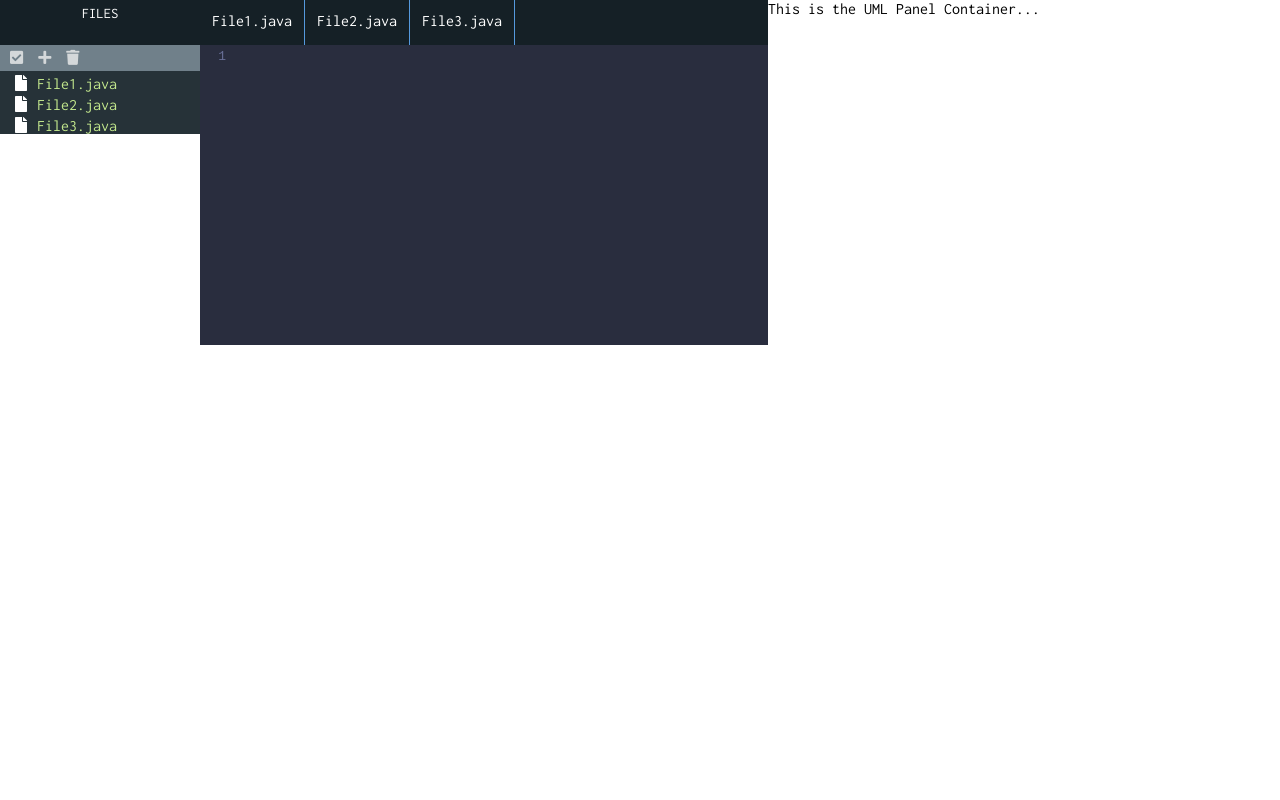
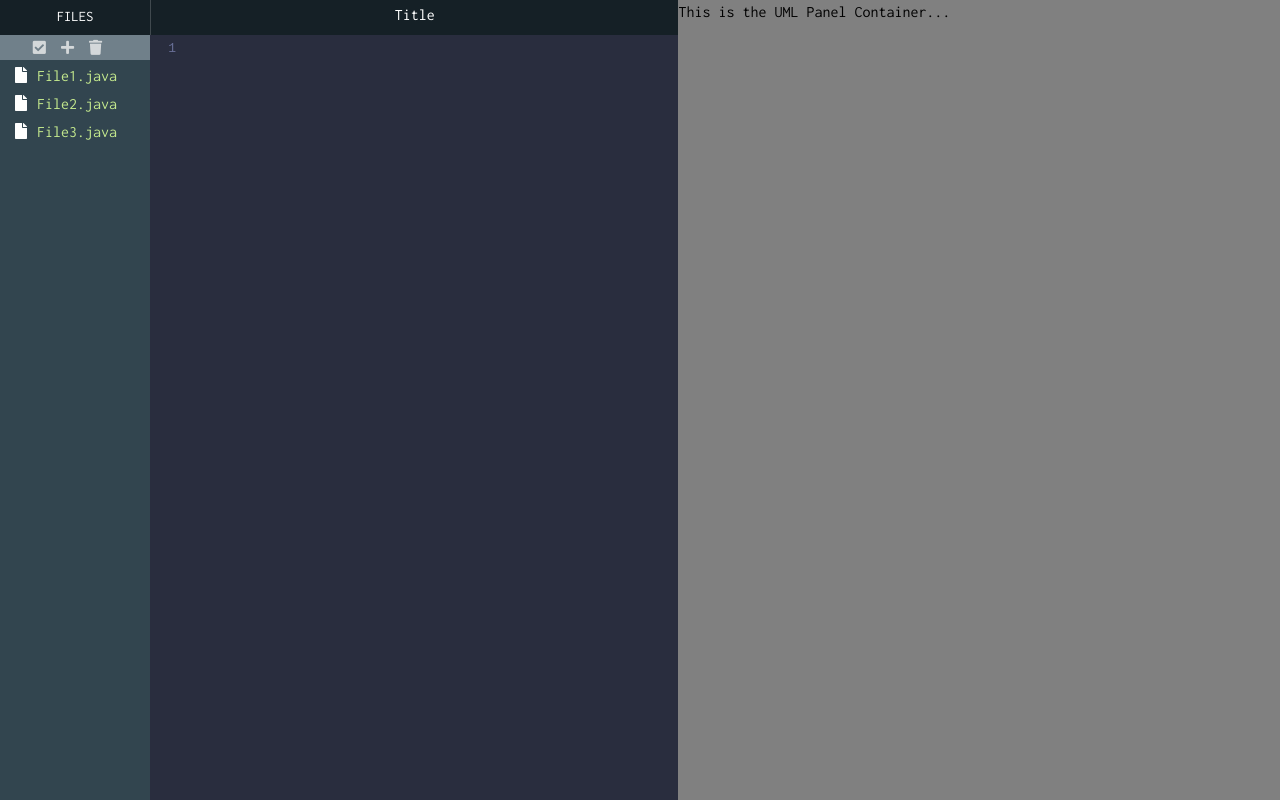
Before and after one commit to c3ko/umlify-front-v2, a React (Create React App) app: page / in a window 1280 px wide. Built offline with nearby package versions, Linux system fonts and the light colour scheme.

Commit message:
removed scroll from y-axis

```diff
--- a/src/styles/code_pane.scss
+++ b/src/styles/code_pane.scss
@@ -1,5 +1,6 @@
-$top-bar-height: 45px;
-
+$top-bar-height: 35px;
+$toolbar-height: 25px;
+$dark-colour: #152026;
 button {
     padding: 0;
     border: none;
@@ -11,23 +12,42 @@ ul {
 }
 
 .code-panel-container {
-    width: 60%;
+
     display: flex;
+    height: 100%;
+
     .file-panel-container {
-        min-width: 200px;
-        max-width: 300px;
+        display: flex;
+        flex-direction: column;
+        min-width: 150px;
+        max-width: 250px;
 
+
+        .file-panel-list {
+            flex-grow: 1;
+        }
     }
 
     .code-entry-container {
-        display: inline-block;
-        flex-grow: 1;
+        display: flex;
+        flex-direction: column;
 
+        flex-grow: 1; // fill remaining width of code-panel-container
+
+        //height: 100%;
+        align-self: stretch;
     }
+
+
 }
 
+
+.CodeMirror {
+    //height: calc(100vh - 35 - 25);
+    height: calc(100vh - 35px);
+}
 p.file-panel-title {
-    background-color: #152026;
+    background-color: $dark-colour;
     color: white;
     text-align: center;
     padding-top: 5px;
@@ -36,12 +56,13 @@ p.file-panel-title {
     height: $top-bar-height;
 
 }
+
+
 .file-panel-list {
     margin: 0;
+    background: #32454f;
+    .file-panel-item {
 
-    background: #263238;
-
-    .file-panel-item {
         cursor: pointer;
         padding-top: 4px;
         padding-left: 15px;
@@ -80,8 +101,11 @@ p.file-panel-title {
     display: flex;
     flex-wrap: nowrap;
 
+    height: $toolbar-height;
     background: #70808a;
-    padding: 5px 10px 5px 10px;
+    justify-content: center;
+
+
 
     i {
         font-size: 15px;
@@ -99,37 +123,13 @@ p.file-panel-title {
 
 }
 
-ul.file-tab-list {
+.current-file-title {
 
-    display: flex;
-    flex-wrap: nowrap;
-    justify-content: start;
     height: $top-bar-height;
-    background: #152026;
-
-
-    li {
-        cursor: pointer;
-        text-align: center;
-        padding: 12px;
-
-        min-width:100px;
-        border-right: 1px solid #59d;
-
-    }
-
-    :last-child {
-        border-left: none;
-    }
-
-    &.active {
-
-    }
-
-    .file-tab-item {
-
-        color: white;
-
-
-    }
+    background: $dark-colour;
+    color: white;
+    text-align: center;
+    padding-top: 3px;
+    border-left: 1px solid;
+    border-color: rgba(238,238,238, 0.2);
 }
--- a/src/styles/main.scss
+++ b/src/styles/main.scss
@@ -3,6 +3,8 @@
 @import url('https://fonts.googleapis.com/css?family=Nunito:400,700');
 
 @import url('https://fonts.googleapis.com/css?family=Inconsolata&display=swap');
+
+@import 'reset.scss';
 /*
 
 // Update Bulma's global variables
@@ -46,6 +48,20 @@ body {
 
 .App {
     display: flex;
+    overflow: hidden;
+    width: 100vw;
+    height: 100vh;
+}
 
+.code-panel-container {
+
+    flex: 0 0 53%;
+    //flex-grow: 0;
+    background: lightgray;
 
 }
+
+.uml-panel-container {
+    flex: 0 0 47%;
+    background-color: grey;
+}
--- /dev/null
+++ b/src/styles/reset.scss
@@ -0,0 +1,78 @@
+/* Box sizing rules */
+*,
+*::before,
+*::after {
+  box-sizing: border-box;
+}
+
+/* Remove default padding */
+ul[class],
+ol[class] {
+  padding: 0;
+}
+
+/* Remove default margin */
+body,
+h1,
+h2,
+h3,
+h4,
+p,
+ul[class],
+ol[class],
+li,
+figure,
+figcaption,
+blockquote,
+dl,
+dd {
+  margin: 0;
+}
+
+/* Set core body defaults */
+body {
+  min-height: 100vh;
+  scroll-behavior: smooth;
+  text-rendering: optimizeSpeed;
+  line-height: 1.5;
+}
+
+/* Remove list styles on ul, ol elements with a class attribute */
+ul[class],
+ol[class] {
+  list-style: none;
+}
+
+/* A elements that don't have a class get default styles */
+a:not([class]) {
+  text-decoration-skip-ink: auto;
+}
+
+/* Make images easier to work with */
+img {
+  max-width: 100%;
+  display: block;
+}
+
+/* Natural flow and rhythm in articles by default */
+article > * + * {
+  margin-top: 1em;
+}
+
+/* Inherit fonts for inputs and buttons */
+input,
+button,
+textarea,
+select {
+  font: inherit;
+}
+
+/* Remove all animations and transitions for people that prefer not to see them */
+@media (prefers-reduced-motion: reduce) {
+  * {
+    animation-duration: 0.01ms !important;
+    animation-iteration-count: 1 !important;
+    transition-duration: 0.01ms !important;
+    scroll-behavior: auto !important;
+  }
+}
--- a/src/styles/uml_pane.scss
+++ b/src/styles/uml_pane.scss
@@ -1,3 +1,2 @@
 .uml-panel-container {
-    width: 40%;
 }
--- a/src/views/components/FilePanelList.js
+++ b/src/views/components/FilePanelList.js
@@ -1,14 +1,14 @@
 import React from 'react';
 
-export function FilePanelToolbar({ }) {
+export function FilePanelToolbar() {
 
     return (
-        <div className="file-panel-toolbar">
+        <span className="file-panel-toolbar">
             <button><i className="fas fa-check-square"></i></button>
             <button><i className="fas fa-plus"></i></button>
             <button><i className="fas fa-trash"></i></button>
 
-        </div>
+        </span>
     )
 }
 function FilePanelListItem({ filename }) {
--- a/src/views/components/OptionsBar.js
+++ b/src/views/components/OptionsBar.js
@@ -2,7 +2,7 @@ import React, { useState } from 'react';
 
 function OptionsBar() {
     return (
-        <div>
+        <div className="options-bar-container">
 
         </div>
     )
--- a/src/views/containers/CodeContainer.js
+++ b/src/views/containers/CodeContainer.js
@@ -4,8 +4,7 @@ import 'codemirror/lib/codemirror.css';
 import 'codemirror/theme/material-palenight.css';
 import 'codemirror/theme/lesser-dark.css';
 import 'codemirror/theme/neat.css';
-import 'codemirror/mode/javascript/javascript.js';
-import 'codemirror/mode/python/python.js';
+import 'codemirror/addon/scroll/simplescrollbars';
 import 'codemirror/mode/clike/clike.js'
 
 
@@ -18,7 +17,8 @@ const options = {
     mode: 'text/x-java',
     theme: 'material-palenight',
     lineNumbers: true,
-    matchBrackets: true
+    matchBrackets: true,
+    scrollBarStyle: "simple"
 
 }
 function CodeContainer() {
@@ -33,13 +33,15 @@ function CodeContainer() {
                 <FilePanelList filenameList={ filenameList } />
             </div>
             <div className="code-entry-container">
-                <FileTabList fileTabNameList={ filenameList }/>
+                <p className="current-file-title">Title</p>
                 <CodeMirror
+                    className="codemirror"
                     value={currentCode}
                     options={options}
                     onBeforeChange={(editor, data, currentCode) => {
                         setCurrentCode(currentCode);
                     }}
+
                     onChange={(editor, value) => {
                         console.log('controlled', {value});
                     }}
```
Also changed, not shown: src/views/components/StatusBar.js (added, +13 -0 lines).
